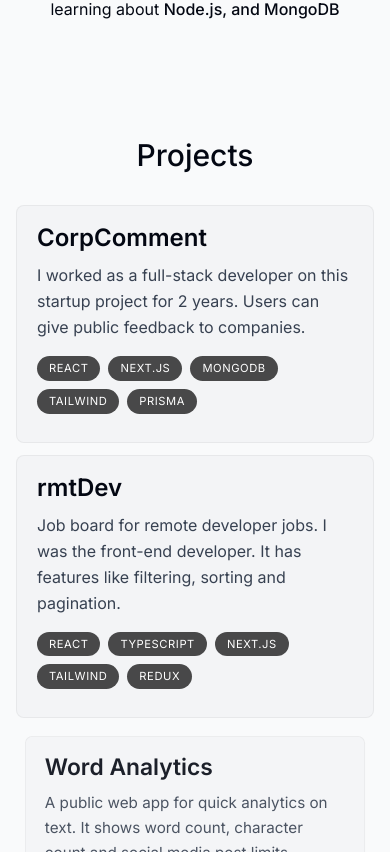
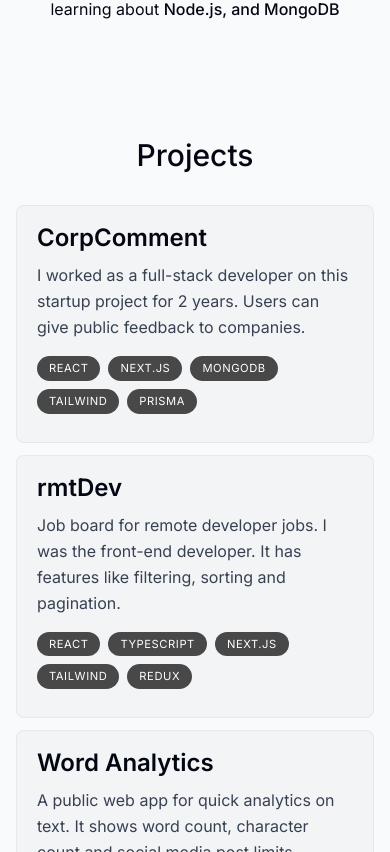
Before and after one commit to akshaya-biswal/portfolio, a Next.js app: page / in a window 390 px wide. Shown: the part 1332-2184 px from the top of the page. Built offline with nearby package versions, Linux system fonts and the light colour scheme.

Commit message:
smooth scroll

```diff
--- a/app/layout.tsx
+++ b/app/layout.tsx
@@ -15,7 +15,7 @@ export default function RootLayout({
   children: React.ReactNode;
 }) {
   return (
-    <html lang="en">
+    <html lang="en" className="!scroll-smooth">
       <body
         className={`${inter.className} bg-gray-50 text-gray-950 relative pt-28 sm:pt-36`}
       >
--- a/components/About.tsx
+++ b/components/About.tsx
@@ -11,6 +11,7 @@ export default function About() {
       initial={{ opacity: 0, y: 100 }}
       animate={{ opacity: 1, y: 0 }}
       transition={{ delay: 0.175 }}
+      id="about"
     >
       <SectionHeading>About Me</SectionHeading>
       <p className="mb-3">
--- a/components/Intro.tsx
+++ b/components/Intro.tsx
@@ -10,7 +10,10 @@ import { BsArrowRight, BsLinkedin } from "react-icons/bs";
 
 export default function Intro() {
   return (
-    <section className="mb-28 max-w-[50rem] text-center sm:mb-0 scroll-mt-[100rem]">
+    <section
+      className="mb-28 max-w-[50rem] text-center sm:mb-0 scroll-mt-[100rem]"
+      id="home"
+    >
       <div className="flex items-start justify-center">
         <div className="relative">
           <motion.div
--- a/components/Projects.tsx
+++ b/components/Projects.tsx
@@ -5,7 +5,7 @@ import { projectsData } from "@/lib/data";
 
 export default function Projects() {
   return (
-    <section>
+    <section id="projects" className="scroll-mt-28 mb-28">
       <SectionHeading>Projects</SectionHeading>
       <div>
         {projectsData.map((project, index) => (
```
